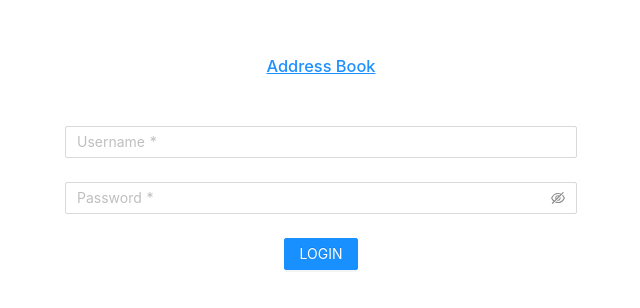
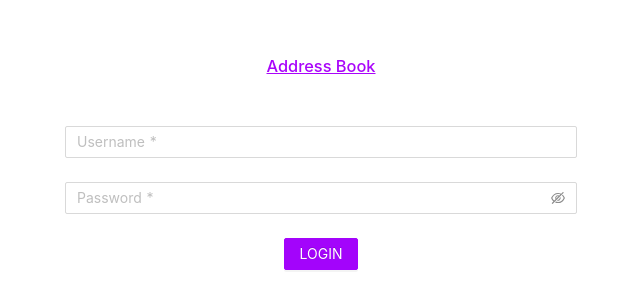
Before and after one commit to DhirajB7/AddressBook, a React (Create React App) app: page / in a window 1280 px wide. Shown: the part 226-534 px from the top of the page, without its empty margins (319-959 px from the left). Built offline with nearby package versions, Linux system fonts and the light colour scheme.

Commit message:
button css change

```diff
--- a/src/App.css
+++ b/src/App.css
@@ -2,6 +2,10 @@ html, body, #root, #root>div {
     height: 100%
   }
 
+ .ant-btn-primary{
+    background-color: #a304fb !important;
+    border-color: #a304fb !important;
+ }
 
 .one-data-container{
     height: 100%;
@@ -17,7 +21,7 @@ html, body, #root, #root>div {
 }
 
 .login-heading{
-    color: #1E90FF;
+    color: #a905fa;
     text-decoration: underline;
 }
 
```
